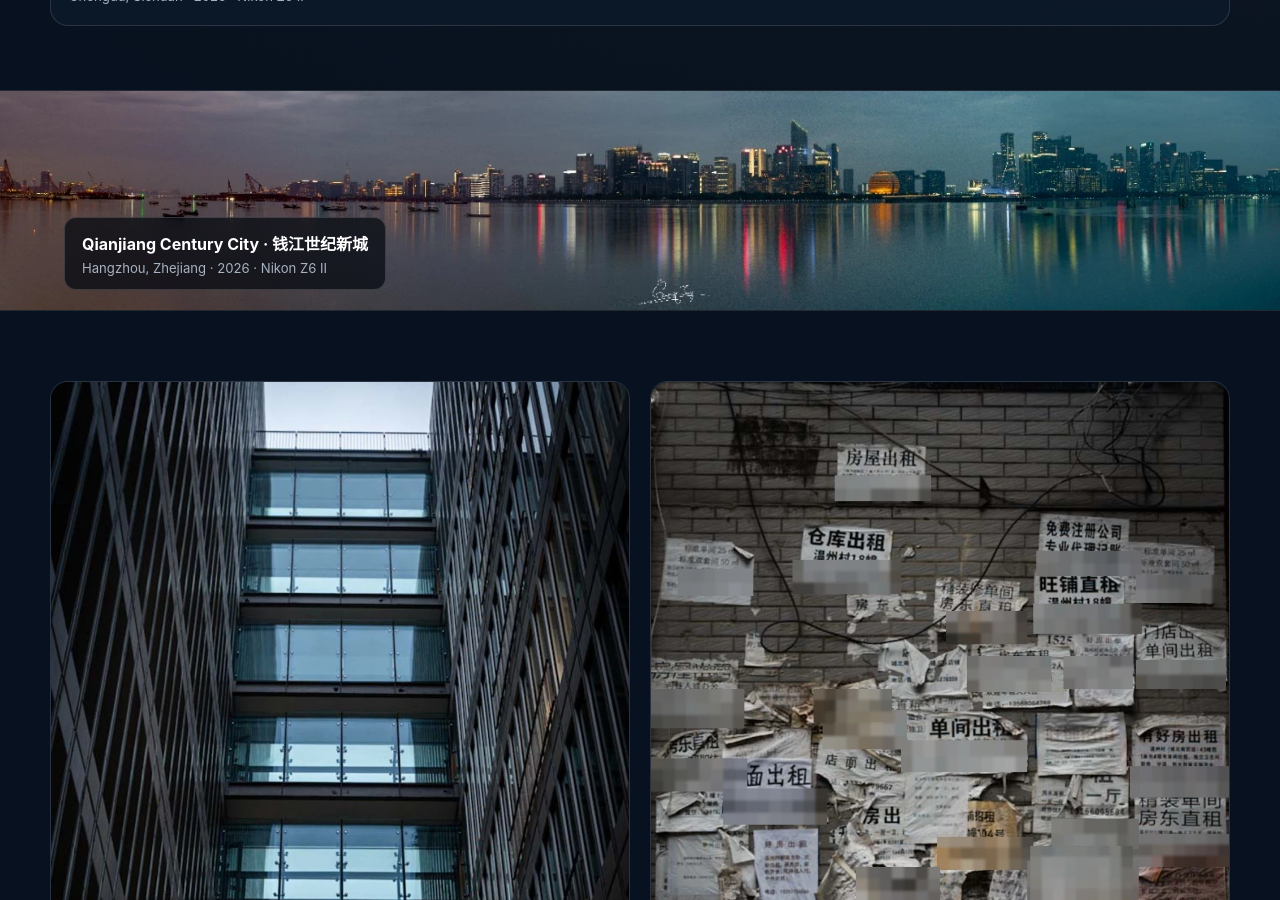
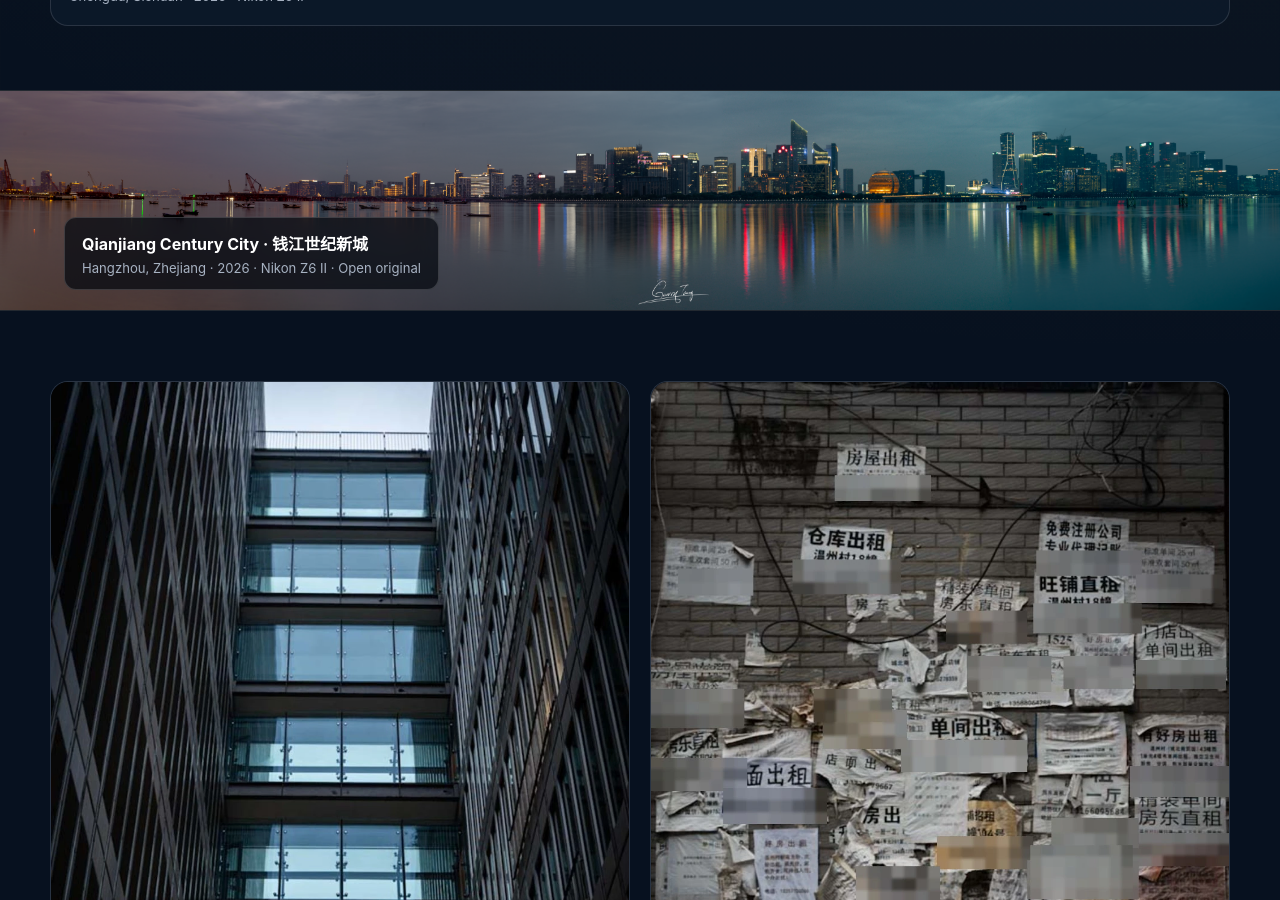
Before and after one commit to Garry-Tang-274/Garry-Tang-274.github.io, a Jekyll site: the page built from photography.md, in a window 1280 px wide and 900 px high, scrolled down 4032 px. Built offline with Jekyll 4.4.1, drawn with Linux system fonts in a browser that asks for light colours.

Commit message:
Use original Qianjiang panorama on photography page

```diff
--- a/photography.md
+++ b/photography.md
@@ -48,9 +48,11 @@
     </figure>
   </div>
 
-  <figure class="panorama-showcase">
-    <img src="{{ '/assets/photography/hangzhou-qianjiang-panorama.webp?v=20260806-hq' | relative_url }}" alt="Panorama of Qianjiang Century City in Hangzhou" loading="lazy">
-    <figcaption><strong>Qianjiang Century City · 钱江世纪新城</strong><span>Hangzhou, Zhejiang · 2026 · Nikon Z6 II</span></figcaption>
+  <figure class="panorama-showcase qianjiang-original">
+    <a href="{{ '/assets/photography/hangzhou-qianjiang-panorama-hq.png?v=20260806-original' | relative_url }}" target="_blank" rel="noopener" aria-label="Open the original Qianjiang Century City panorama">
+      <img src="{{ '/assets/photography/hangzhou-qianjiang-panorama-hq.png?v=20260806-original' | relative_url }}" alt="Panorama of Qianjiang Century City in Hangzhou" loading="lazy">
+    </a>
+    <figcaption><strong>Qianjiang Century City · 钱江世纪新城</strong><span>Hangzhou, Zhejiang · 2026 · Nikon Z6 II · Open original</span></figcaption>
   </figure>
 
   <div class="photo-grid-editorial">
```
